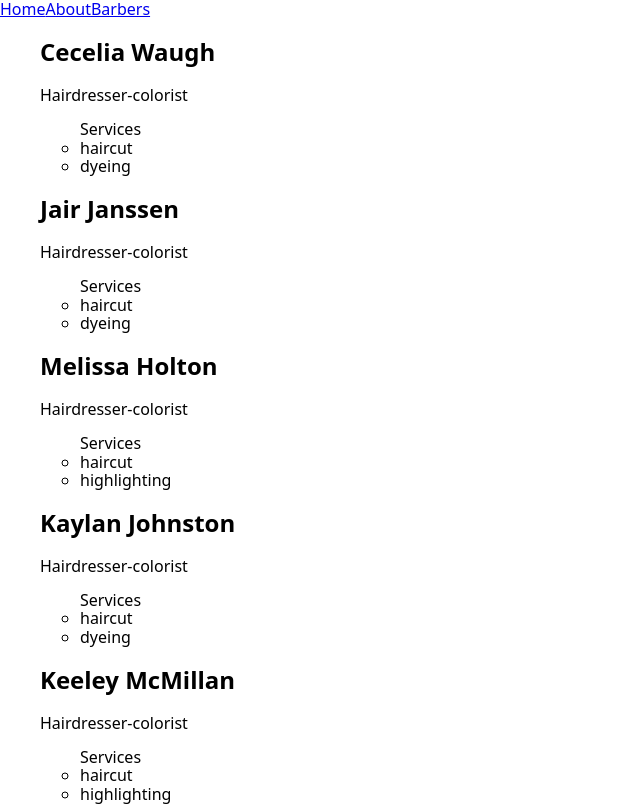
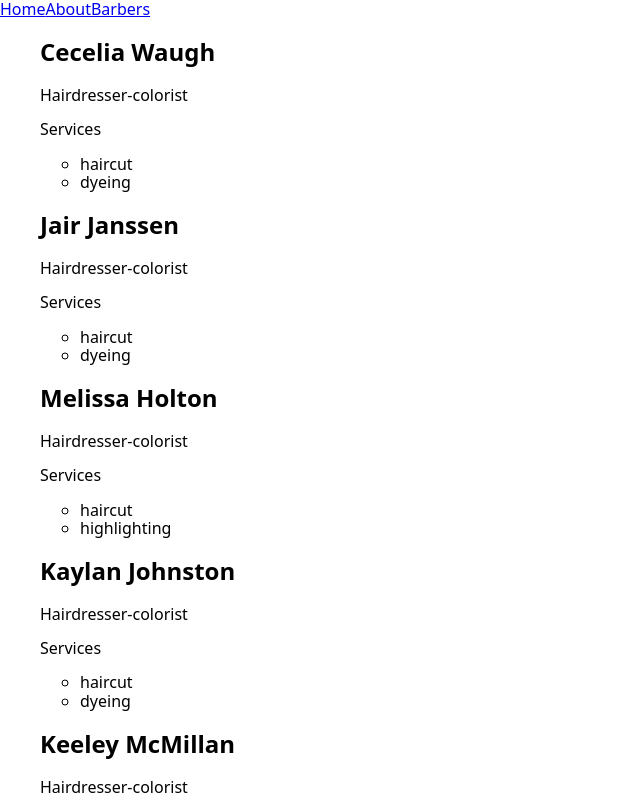
Before and after one commit to Anteycu/barber-shop, a React (Vite) app: page /barbers in a window 1280 px wide. Shown: the top 806 px of the page, without its empty margins (0-640 px from the left). Built offline with nearby package versions, Linux system fonts and the light colour scheme.

Commit message:
fixed after mentors comments

```diff
--- a/src/App.tsx
+++ b/src/App.tsx
@@ -1,4 +1,5 @@
-import { Routes, Route, NavLink } from "react-router-dom";
+import { Routes, Route } from "react-router-dom";
+import { Header } from "./components/header";
 import { Home } from "./pages/Home";
 import { About } from "./pages/About";
 import { Barbers } from "./pages/Barbers";
@@ -8,16 +9,11 @@ import { BARBERS } from "./domains/barber/constants";
 function App() {
   return (
     <>
-      <nav>
-        <NavLink to="/">Home</NavLink>
-        <NavLink to="/about">About</NavLink>
-        <NavLink to="/barbers">Barbers</NavLink>
-      </nav>
-
+      <Header />
       <Routes>
         <Route path="/" element={<Home />} />
         <Route path="/about" element={<About />} />
-        <Route path="/barbers" element={<Barbers barbArr={BARBERS} />} />
+        <Route path="/barbers" element={<Barbers barbers={BARBERS} />} />
         <Route path="*" element={<NotFound />} />
       </Routes>
     </>
--- a/src/components/barber.tsx
+++ b/src/components/barber.tsx
@@ -1,15 +1,20 @@
 import { Barber } from "../domains/barber/types";
-export function Barb({ name, services }: Barber) {
+
+type Props = {
+  barber: Barber;
+};
+
+export function BarberItem({ barber: { name, services } }: Props) {
   return (
-    <>
+    <div>
       <h2>{name}</h2>
       <p>Hairdresser-colorist</p>
+      <p> Services</p>
       <ul>
-        Services
-        {services.map((service, index) => (
-          <li key={index}>{service}</li>
+        {services.map((service) => (
+          <li key={service}>{service}</li>
         ))}
       </ul>
-    </>
+    </div>
   );
 }
--- a/src/components/header.tsx
+++ b/src/components/header.tsx
@@ -1,3 +1,10 @@
+import { NavLink } from "react-router-dom";
 export function Header() {
-  return <h1 className="text-3xl font-bold">Barber Shop</h1>;
+  return (
+    <nav>
+      <NavLink to="/">Home</NavLink>
+      <NavLink to="/about">About</NavLink>
+      <NavLink to="/barbers">Barbers</NavLink>
+    </nav>
+  );
 }
--- a/src/domains/barber/constants.ts
+++ b/src/domains/barber/constants.ts
@@ -1,4 +1,5 @@
-export const BARBERS = [
+import { Barber } from "./types"
+export const BARBERS: Barber[] = [
     {
         id: '1',
         name: "Cecelia Waugh",
--- a/src/domains/barber/types.ts
+++ b/src/domains/barber/types.ts
@@ -1,5 +1,7 @@
 export type Barber = {
     id: string,
     name: string,
-    services: string[],
+    services: Service[],
 }
+
+type Service = "haircut" | "dyeing" | "highlighting";
--- a/src/pages/About.tsx
+++ b/src/pages/About.tsx
@@ -1,8 +1,7 @@
-import { Header } from "../components/header";
 export function About() {
   return (
-    <>
-      <Header />
+    <div>
+      <h1 className="text-3xl font-bold">Barber Shop</h1>;
       <section>
         <h2>Our mission</h2>
         <p>
@@ -42,6 +41,6 @@ export function About() {
           </li>
         </ul>
       </section>
-    </>
+    </div>
   );
 }
--- a/src/pages/Barbers.tsx
+++ b/src/pages/Barbers.tsx
@@ -1,14 +1,18 @@
-import { Barb } from "../components/barber";
+import { BarberItem } from "../components/barber";
 import { Barber } from "../domains/barber/types";
 
-export function Barbers({ barbArr }: { barbArr: Barber[] }) {
+type Props = {
+  barbers: Barber[];
+};
+
+export function Barbers({ barbers }: Props) {
   return (
-    <>
+    <div>
       <ul>
-        {barbArr.map((barber: Barber) => (
-          <Barb key={barber.id} {...barber} />
+        {barbers.map((barber: Barber) => (
+          <BarberItem key={barber.id} barber={barber} />
         ))}
       </ul>
-    </>
+    </div>
   );
 }
--- a/src/pages/Home.tsx
+++ b/src/pages/Home.tsx
@@ -1,7 +1,7 @@
 export function Home() {
   return (
-    <>
+    <div>
       <p>Welcome to Home page of my wonderful barber app xD</p>
-    </>
+    </div>
   );
 }
```
